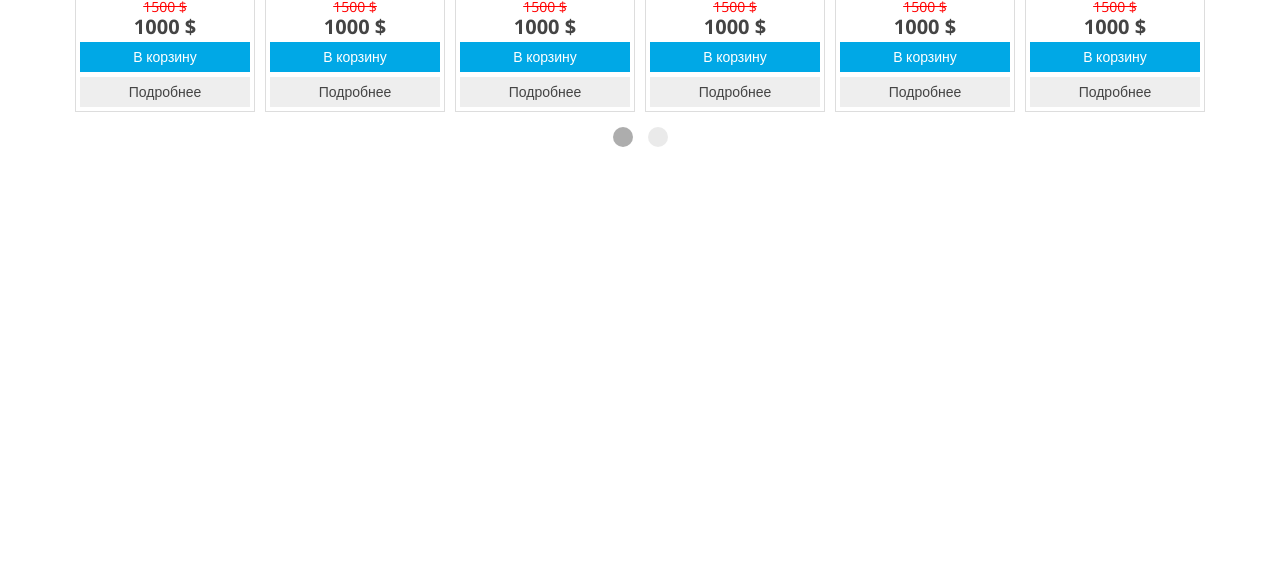
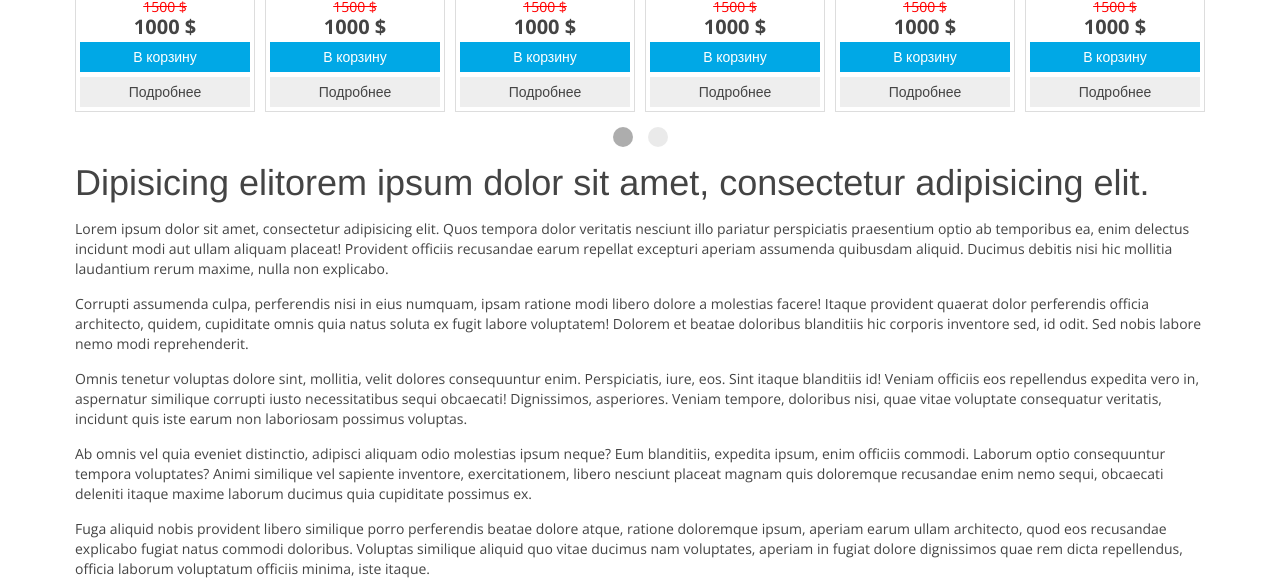
Before and after one commit to npmcdn-to-unpkg-bot/shopuikit, a website: page index.html in a window 1280 px wide. Shown: the part 1226-1805 px from the top of the page. Before the commit the page ends 1388 px from the top, so only its background shows below. Drawn offline with nearby package versions, Linux system fonts and the light colour scheme.

Commit message:
Add content

```diff
--- a/index.html
+++ b/index.html
@@ -523,6 +523,16 @@
         </div>
       </li>
     </ul>
+    <div class="uk-grid">
+      <div class="uk-width-1-1">
+        <h1>Dipisicing elitorem ipsum dolor sit amet, consectetur adipisicing elit.</h1>
+        <p>Lorem ipsum dolor sit amet, consectetur adipisicing elit. Quos tempora dolor veritatis nesciunt illo pariatur perspiciatis praesentium optio ab temporibus ea, enim delectus incidunt modi aut ullam aliquam placeat! Provident officiis recusandae earum repellat excepturi aperiam assumenda quibusdam aliquid. Ducimus debitis nisi hic mollitia laudantium rerum maxime, nulla non explicabo.</p>
+        <p>Corrupti assumenda culpa, perferendis nisi in eius numquam, ipsam ratione modi libero dolore a molestias facere! Itaque provident quaerat dolor perferendis officia architecto, quidem, cupiditate omnis quia natus soluta ex fugit labore voluptatem! Dolorem et beatae doloribus blanditiis hic corporis inventore sed, id odit. Sed nobis labore nemo modi reprehenderit.</p>
+        <p>Omnis tenetur voluptas dolore sint, mollitia, velit dolores consequuntur enim. Perspiciatis, iure, eos. Sint itaque blanditiis id! Veniam officiis eos repellendus expedita vero in, aspernatur similique corrupti iusto necessitatibus sequi obcaecati! Dignissimos, asperiores. Veniam tempore, doloribus nisi, quae vitae voluptate consequatur veritatis, incidunt quis iste earum non laboriosam possimus voluptas.</p>
+        <p>Ab omnis vel quia eveniet distinctio, adipisci aliquam odio molestias ipsum neque? Eum blanditiis, expedita ipsum, enim officiis commodi. Laborum optio consequuntur tempora voluptates? Animi similique vel sapiente inventore, exercitationem, libero nesciunt placeat magnam quis doloremque recusandae enim nemo sequi, obcaecati deleniti itaque maxime laborum ducimus quia cupiditate possimus ex.</p>
+        <p>Fuga aliquid nobis provident libero similique porro perferendis beatae dolore atque, ratione doloremque ipsum, aperiam earum ullam architecto, quod eos recusandae explicabo fugiat natus commodi doloribus. Voluptas similique aliquid quo vitae ducimus nam voluptates, aperiam in fugiat dolore dignissimos quae rem dicta repellendus, officia laborum voluptatum officiis minima, iste itaque.</p>
+      </div>
+    </div>
   </div>
 </body>
 <script src="js/jquery.js"></script>
```
